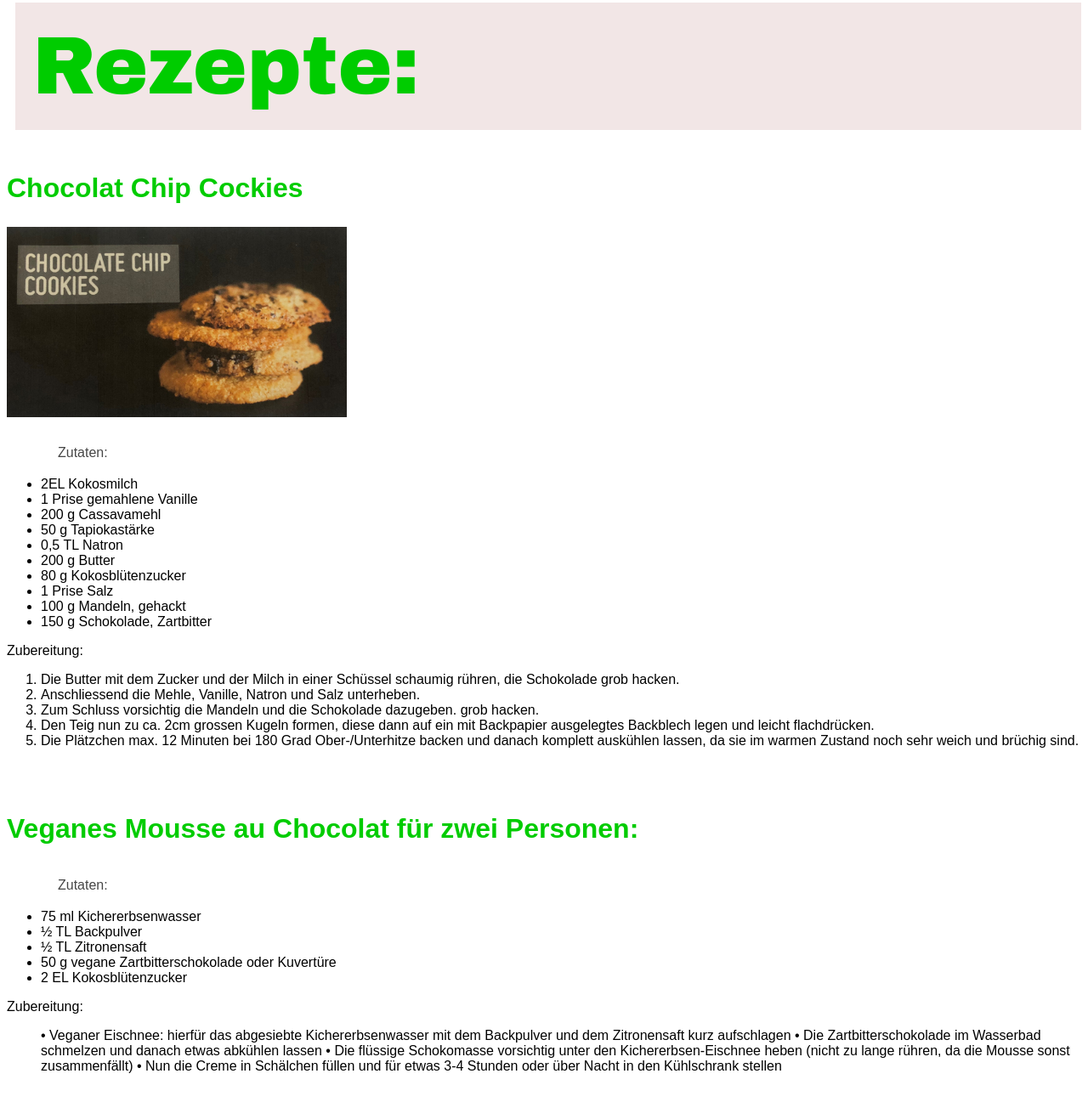
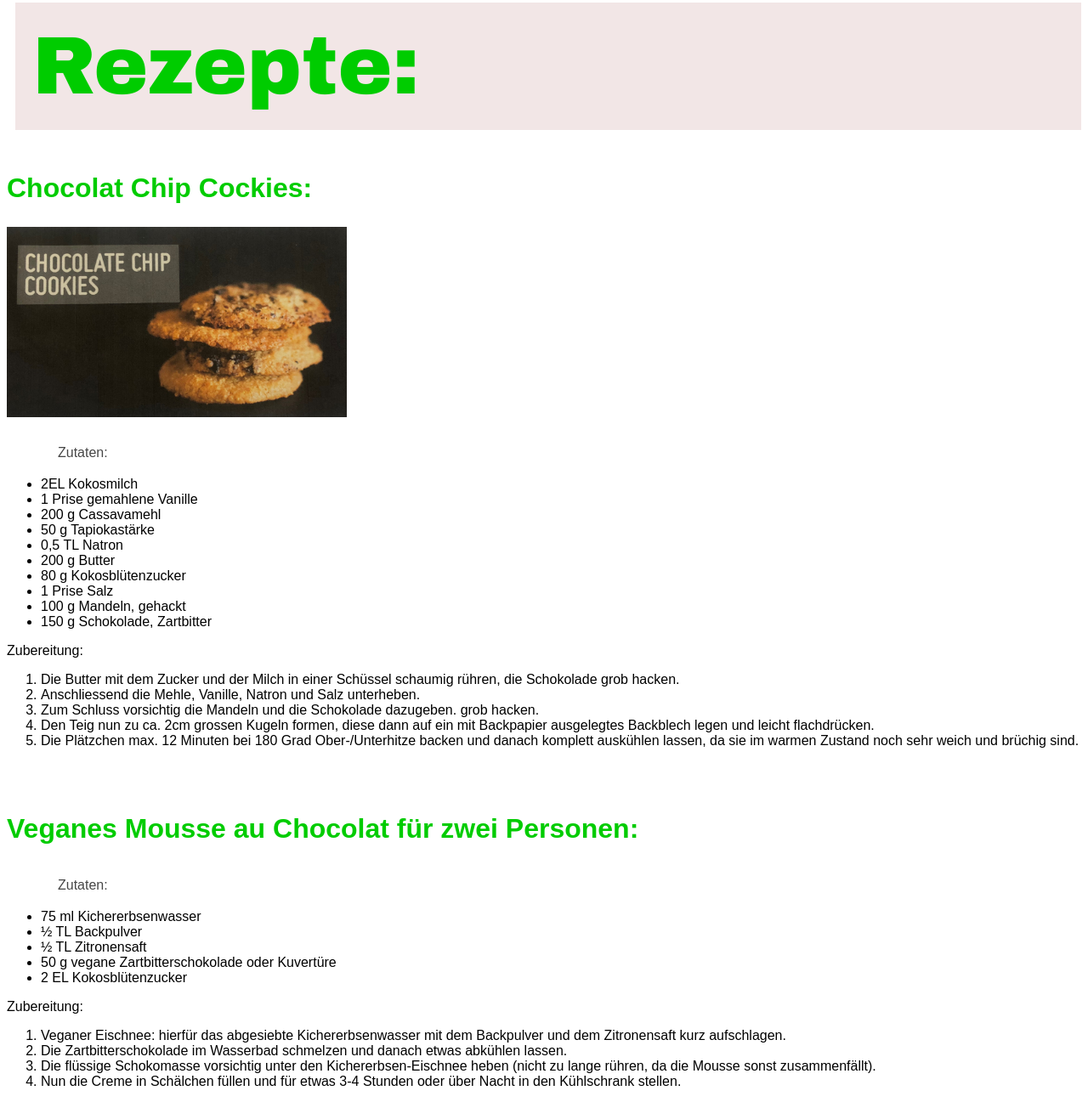
Before and after one commit to valentinalifestylefood/valentinalifestylefood.github.io, a plain HTML site: page index.html in a window 1280 px wide. Shown: the part 1098-2415 px from the top of the page at 85% size. Before the commit the page ends 2378 px from the top, so only its background shows below. Drawn offline with Linux system fonts and the light colour scheme.

Commit message:
Update index.html

```diff
--- a/index.html
+++ b/index.html
@@ -57,7 +57,7 @@ Für den Gemüse- und Obst-Konsum gilt auch bei der LOGI-Methode die bekannte
  <h1>Rezepte:
  </h1>
 
- <h2> Chocolat Chip Cockies
+ <h2> Chocolat Chip Cockies:
  </h2>
 
  <img src="Cockies.jpg" width="400" />
@@ -118,10 +118,16 @@ Zutaten:
 Zubereitung:
 
 	<ol>
-•	Veganer Eischnee: hierfür das abgesiebte Kichererbsenwasser mit dem Backpulver und dem Zitronensaft kurz aufschlagen
-•	Die Zartbitterschokolade im Wasserbad schmelzen und danach etwas abkühlen lassen
-•	Die flüssige Schokomasse vorsichtig unter den Kichererbsen-Eischnee heben (nicht zu lange rühren, da die Mousse sonst zusammenfällt)
-•	Nun die Creme in Schälchen füllen und für etwas 3-4 Stunden oder über Nacht in den Kühlschrank stellen
+
+	 <li>Veganer Eischnee: hierfür das abgesiebte Kichererbsenwasser mit dem Backpulver
+	 und dem Zitronensaft kurz aufschlagen. </li>
+	 <li>Die Zartbitterschokolade im Wasserbad schmelzen und danach etwas abkühlen lassen. </li>
+	 <li>Die flüssige Schokomasse vorsichtig unter den Kichererbsen-Eischnee
+	 heben (nicht zu lange rühren, da die Mousse sonst zusammenfällt). </li>
+	 <li>Nun die Creme in Schälchen füllen und für etwas 3-4 Stunden oder über Nacht in den
+	 Kühlschrank stellen. </li>
+
+<p>
 
 
 
```
